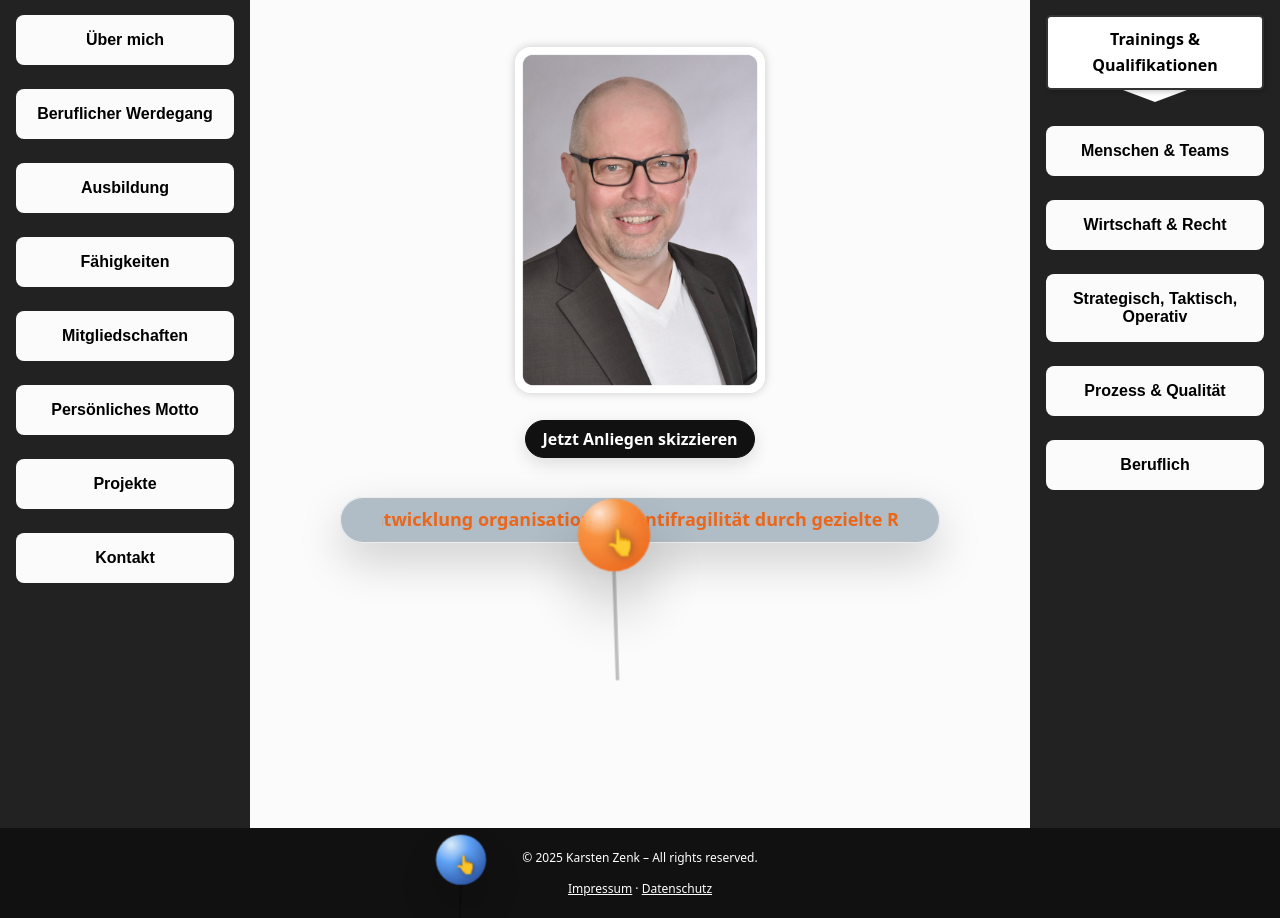
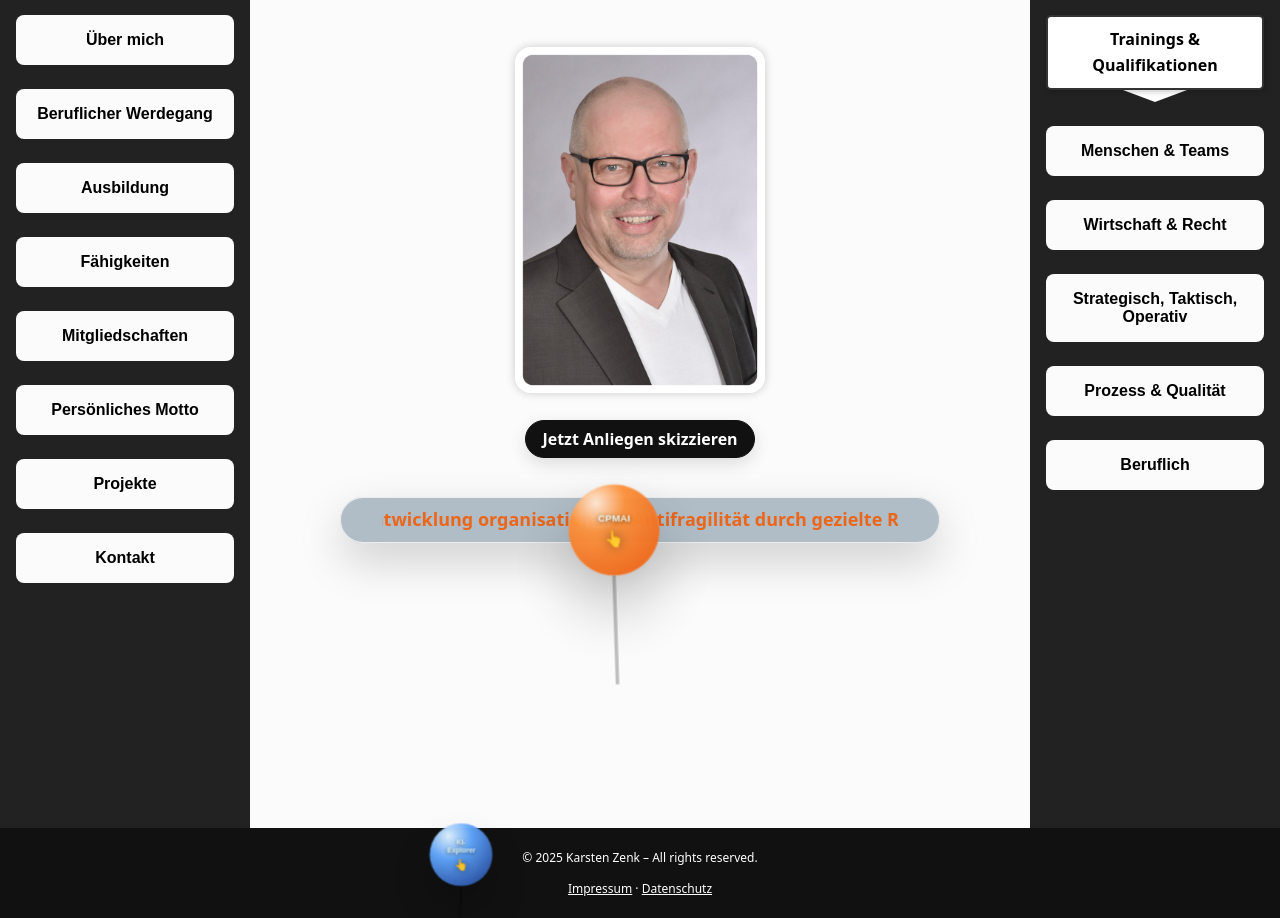
Before and after one commit to karsten2025/Karport2025, a Flask app: page / in a window 1280 px wide. Shown: the part 229-1147 px from the top of the page. Run offline with Flask 3, Linux system fonts and the light colour scheme.

Commit message:
Refine balloon labels and remove old header images

```diff
--- a/static/css/style.css
+++ b/static/css/style.css
@@ -20,7 +20,7 @@ html {
   --ticker-gap: 3rem; /* Abstand zwischen Text 1 und 2 */
 
   /* BALLOON-Parameter (kannst du bei Bedarf tweaken) */
-  --balloon-start-size: 40px;
+  --balloon-start-size: 50px;
   --balloon-end-scale: 3.5;
   --balloon-scale-start: 0.5;
   --balloon-x: 50%;
@@ -941,9 +941,20 @@ body {
     #ea580c 100%
   );
   box-shadow: 0 18px 35px rgba(0, 0, 0, 0.25);
+
+  /* Inhalt zentriert: Text oben, Icon darunter */
+  display: flex;
+  flex-direction: column;
+  align-items: center;
+  justify-content: center;
+  gap: 0.18em;
+
+  /* etwas Luft zur Ballonkante, aber nicht zu viel */
+  padding: 0.4em 0.8em;
+  box-sizing: border-box;
 }
 
-/* Beispiel für ein alternatives Theme (z. B. zweiter Ballon) */
+/* Alternatives Theme (z. B. zweiter Ballon) */
 .balloon--theme-secondary .balloon__inner {
   background: radial-gradient(
     circle at 30% 20%,
@@ -962,42 +974,35 @@ body {
   );
 }
 
-/* kleines Hand-Icon als Klick-Hinweis */
-.balloon__inner::after {
-  content: "👆";
-  position: absolute;
-  bottom: 18%;
-  right: 18%;
-  font-size: 0.9rem;
-  filter: drop-shadow(0 0 3px rgba(0, 0, 0, 0.4));
-}
+/* Zentrales Label im Ballon – Text wie "CPMAI", "KI-Explorer", "PMO-Setup", "Spenden" */
+.balloon__label {
+  display: block;
+  margin: 0 auto;
 
-/* Zentrales Label im Ballon – wird per JS gesetzt (Spenden/Donate) */
-.balloon__label {
-  position: absolute;
-  left: 50%;
-  top: 50%;
-  transform: translate(-50%, -50%);
-  font-size: 0.75em; /* skaliert mit dem Ballon mit */
+  max-width: 80%; /* hart begrenzt, damit nichts aus dem Kreis ragt */
+  padding: 0 0.1em;
+
+  font-size: 0.34rem; /* klein genug, damit es selbst bei 2 Zeilen passt */
   font-weight: 600;
-  color: #f9fafb;
-  text-shadow: 0 1px 3px rgba(0, 0, 0, 0.6);
-  pointer-events: none;
-}
-
-/* Zentrales Label im Ballon – Text (Spenden/Donate) */
-.balloon__label {
-  position: absolute;
-  left: 50%;
-  top: 50%;
-  transform: translate(-50%, -50%);
-  font-size: 0.45rem; /* leicht größer, skaliert mit */
-  font-weight: 600;
+  letter-spacing: 0.01em;
   color: #ecfdf5;
   text-shadow: 0 1px 3px rgba(0, 0, 0, 0.6);
   pointer-events: none;
-  white-space: nowrap;
-  z-index: 2; /* liegt über Emojis */
+
+  text-align: center;
+  white-space: normal; /* darf bei Bedarf auf 2 Zeilen umbrechen */
+  line-height: 1.2;
+  z-index: 2;
+}
+
+/* optionaler Klickfinger unter dem Text */
+.balloon__icon {
+  font-size: 0.55rem;
+  filter: drop-shadow(0 0 3px rgba(0, 0, 0, 0.4));
+  pointer-events: none;
+}
+.balloon__icon--pointer {
+  margin-top: 0.08em;
 }
 
 /* Grüner Donate-Ballon – eigener Farbverlauf + Glühen */
--- a/static/js/script.js
+++ b/static/js/script.js
@@ -213,6 +213,10 @@ document.addEventListener("DOMContentLoaded", function () {
       scaleEnd: 3.2,
       theme: "cpmai", // verwendet das Standard-Gradient-Theme
       delayMs: 0,
+      label: {
+        de: "CPMAI",
+        en: "CPMAI",
+      },
       // kein auto-close: Dialog bleibt, bis "Schließen" geklickt wird
       text: {
         de: {
@@ -233,6 +237,10 @@ document.addEventListener("DOMContentLoaded", function () {
       scaleEnd: 3.4,
       theme: "secondary", // nutzt das alternative Theme aus CSS
       delayMs: 3500,
+      label: {
+        de: "KI-Explorer",
+        en: "AI Explorer",
+      },
       // Beispiel: Dialog nach 15s automatisch schließen (optional)
       // dismissAfterMs: 15000,
       text: {
@@ -254,6 +262,10 @@ document.addEventListener("DOMContentLoaded", function () {
       scaleEnd: 3.2,
       theme: "gray",
       delayMs: 7000,
+      label: {
+        de: "PMO-Setup",
+        en: "PMO setup",
+      },
       // optional: Dialog nach X ms automatisch schließen
       // dismissAfterMs: 12000,
       text: {
@@ -321,20 +333,29 @@ document.addEventListener("DOMContentLoaded", function () {
     const inner = document.createElement("span");
     inner.className = "balloon__inner";
 
-    // Zentrales Label für Text (Spenden/Donate etc.)
+    // Zentrales Label im Ballon
     const label = document.createElement("span");
     label.className = "balloon__label";
 
-    // Sprachabhängiger Text: für Donate explizit, sonst optional aus config.label
     if (config.id === "donate") {
+      // Donate-Ballon: Text kommt aus DE/EN, Icons (🤝 / ❤️) per CSS-Pseudo-Element
       label.textContent = lang === "en" ? "Donate" : "Spenden";
     } else if (config.label && typeof config.label === "object") {
+      // Drei anderen Ballons: kurzer Text aus config.label
       label.textContent =
         config.label[lang] || config.label.de || config.label.en || "";
     }
-    // Label nur anhängen, wenn irgendwas drinsteht (sonst leer lassen)
+
     if (label.textContent && label.textContent.trim() !== "") {
       inner.appendChild(label);
+    }
+
+    // Für die drei "normalen" Ballons: Klickfinger 👆 mittig unter dem Text
+    if (config.id !== "donate") {
+      const pointer = document.createElement("span");
+      pointer.className = "balloon__icon balloon__icon--pointer";
+      pointer.textContent = "👆";
+      inner.appendChild(pointer);
     }
 
     const string = document.createElement("span");
```
Also changed, not shown: other parts of static/css/style.css (+68 -13 lines), static/images/header_gears.jpg (deleted), 3 other files.
